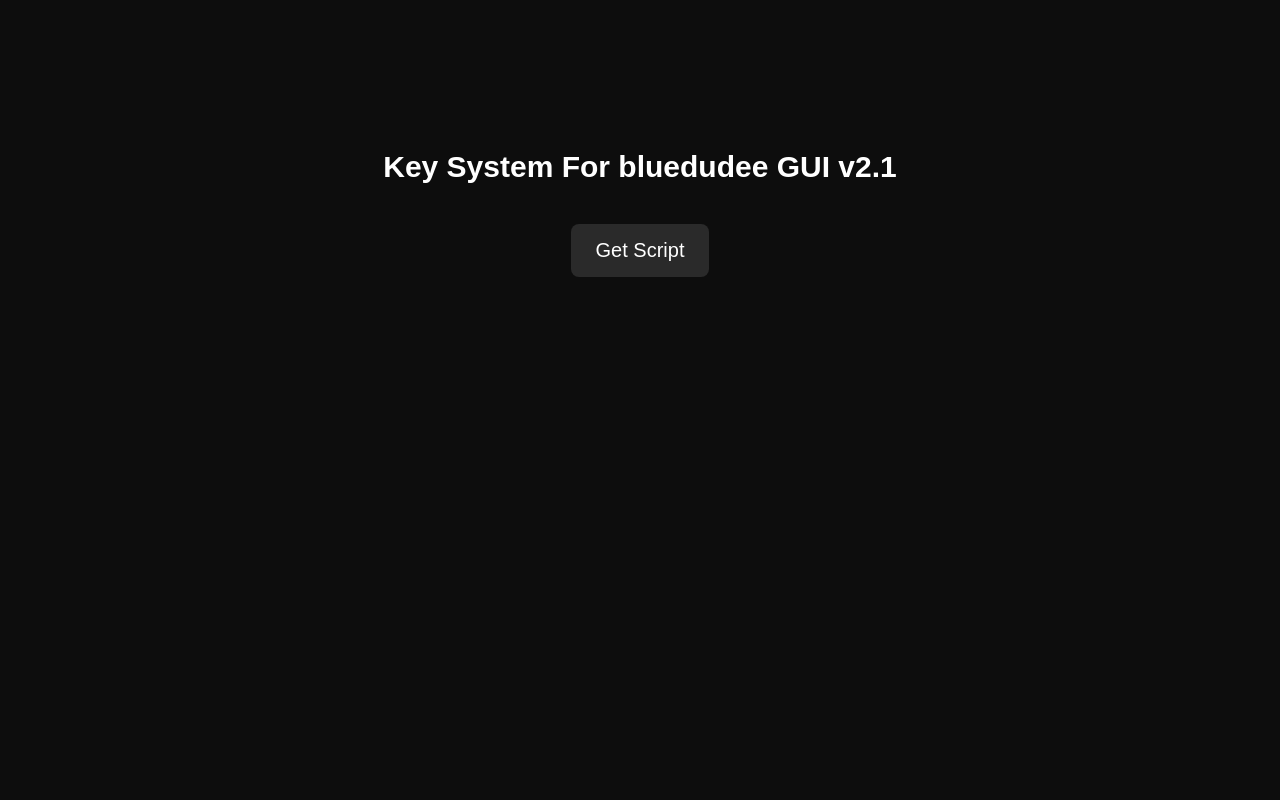
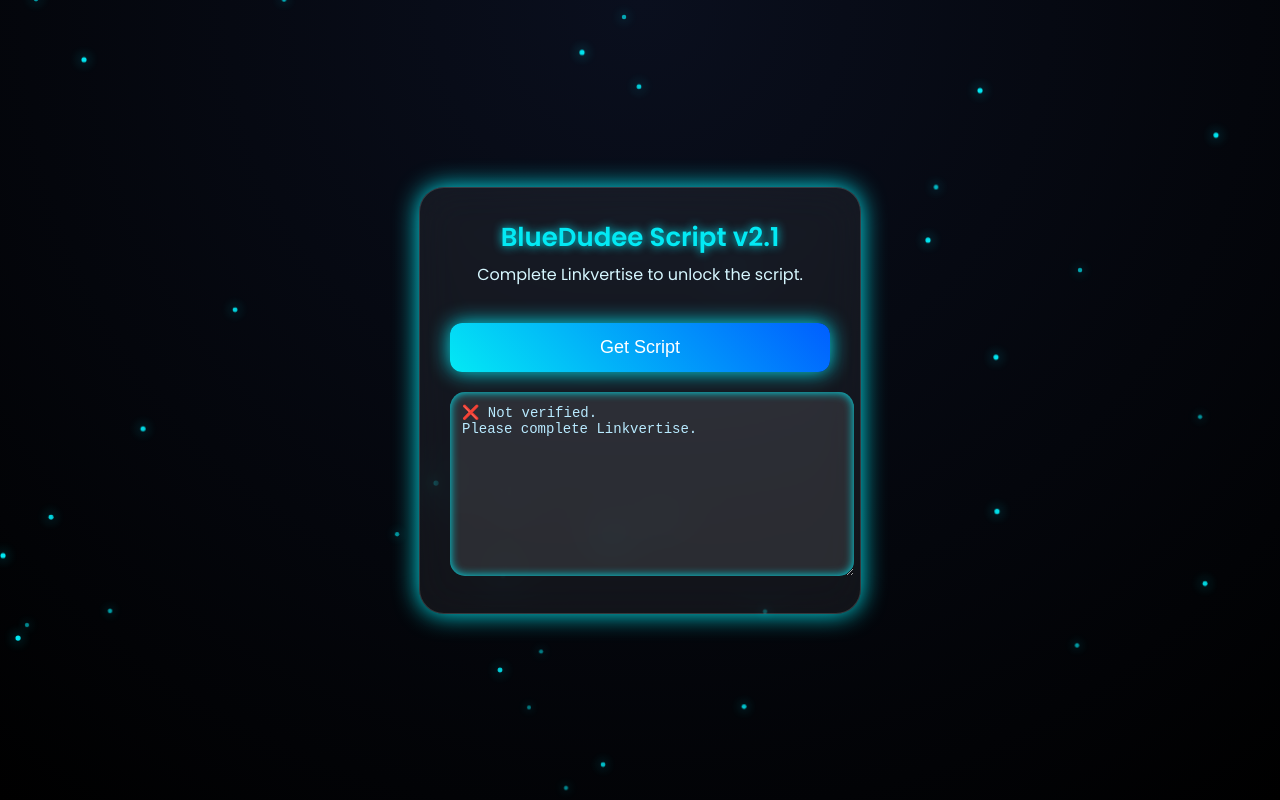
Before and after one commit to 1numr/bluedudee-key-system, a plain HTML site: page index.html in a window 1280 px wide. Drawn offline with Linux system fonts and the light colour scheme.

Commit message:
Update index.html

```diff
--- a/index.html
+++ b/index.html
@@ -1,36 +1,144 @@
 <!DOCTYPE html>
-<html>
+<html lang="en">
 <head>
-  <title>Key System For bluedudee GUI v2.1</title>
+<meta charset="UTF-8">
+<title>BlueDudee Script v2.1</title>
+
 <style>
+@import url('https://fonts.googleapis.com/css2?family=Poppins:wght@300;400;600&display=swap');
+
 body {
-      background: #0d0d0d;
+  margin: 0;
+  height: 100vh;
+  overflow: hidden;
+  font-family: Poppins, sans-serif;
+  background: radial-gradient(circle at top, #0a0f1e, #000);
+  display: flex;
+  justify-content: center;
+  align-items: center;
+}
+
+/* Floating particles */
+.particle {
+  width: 4px;
+  height: 4px;
+  background: #03e9f4;
+  position: absolute;
+  border-radius: 50%;
+  box-shadow: 0 0 10px #03e9f4;
+  animation: float 6s infinite ease-in-out;
+  opacity: 0.7;
+}
+
+@keyframes float {
+  0% { transform: translateY(0) scale(1); opacity: 0.5; }
+  50% { transform: translateY(-40px) scale(1.3); opacity: 1; }
+  100% { transform: translateY(0) scale(1); opacity: 0.5; }
+}
+
+/* Fancy glowing card */
+.card {
+  width: 380px;
+  padding: 30px;
+  text-align: center;
+  border-radius: 25px;
+  backdrop-filter: blur(20px);
+  background: rgba(255,255,255,0.06);
+  border: 1px solid rgba(255,255,255,0.15);
+  box-shadow: 0 0 25px #03e9f4;
+  animation: fadeIn 0.8s ease-out;
+}
+
+@keyframes fadeIn {
+  from { transform: scale(0.85); opacity: 0; }
+  to { transform: scale(1); opacity: 1; }
+}
+
+h2 {
+  margin: 0;
+  font-size: 26px;
+  font-weight: 600;
+  color: #03e9f4;
+  text-shadow: 0 0 10px #03e9f4;
+}
+
+/* Glowing button */
+button {
+  width: 100%;
+  padding: 14px;
+  margin-top: 20px;
+  font-size: 18px;
   color: white;
-      font-family: Arial;
-      text-align: center;
-      margin-top: 150px;
+  border-radius: 12px;
+  border: none;
+  background: linear-gradient(45deg, #03e9f4, #005eff);
+  cursor: pointer;
+  transition: 0.25s;
+  box-shadow: 0 0 20px #03e9f4;
 }
-    button {
-      padding: 15px 25px;
-      font-size: 20px;
-      background: #2a2a2a;
-      color: white;
+
+button:hover {
+  transform: scale(1.06);
+  box-shadow: 0 0 35px #03e9f4;
+}
+
+/* Script output box */
+textarea {
+  width: 100%;
+  height: 160px;
+  margin-top: 20px;
+  background: rgba(255,255,255,0.10);
   border: none;
-      border-radius: 8px;
-      cursor: pointer;
-    }
-    h1 {
-      font-size: 30px;
-      margin-bottom: 40px;
+  border-radius: 15px;
+  padding: 12px;
+  font-size: 14px;
+  color: #b9eaff;
+  outline: none;
+  box-shadow: inset 0 0 10px #03e9f4;
 }
 </style>
 </head>
 <body>
 
-<h1>Key System For bluedudee GUI v2.1</h1>
+<!-- Particles -->
+<script>
+for (let i = 0; i < 40; i++) {
+  let p = document.createElement("div");
+  p.className = "particle";
+  p.style.left = Math.random()*100 + "vw";
+  p.style.top = Math.random()*100 + "vh";
+  p.style.animationDelay = Math.random()*5 + "s";
+  document.body.appendChild(p);
+}
+</script>
 
-<button onclick="getScript()">Get Script</button>
+<div class="card">
+  <h2>BlueDudee Script v2.1</h2>
+  <p style="color:#d6f7ff;margin-top:5px;">Complete Linkvertise to unlock the script.</p>
 
-<script src="script.js"></script>
+  <button onclick="go()">Get Script</button>
+
+  <textarea id="box" readonly placeholder="Your script will appear here..."></textarea>
+</div>
+
+<script>
+const linkvertise = "https://direct-link.net/1461355/GJzudxc5os2X";
+
+function go() {
+  window.location.href = linkvertise;
+}
+
+const url = new URL(window.location.href);
+
+// User returns from Linkvertise
+if (url.searchParams.get("verified") === "1") {
+  document.getElementById("box").value =
+`loadstring(game:HttpGet("https://pastefy.app/B6fcH0Lo/raw"))() -- bluuclan!`;
+} else {
+  document.getElementById("box").value =
+"❌ Not verified.\nPlease complete Linkvertise.";
+}
+</script>
+
 </body>
 </html>
```
Lines whose indentation alone changed are shown as unchanged.
